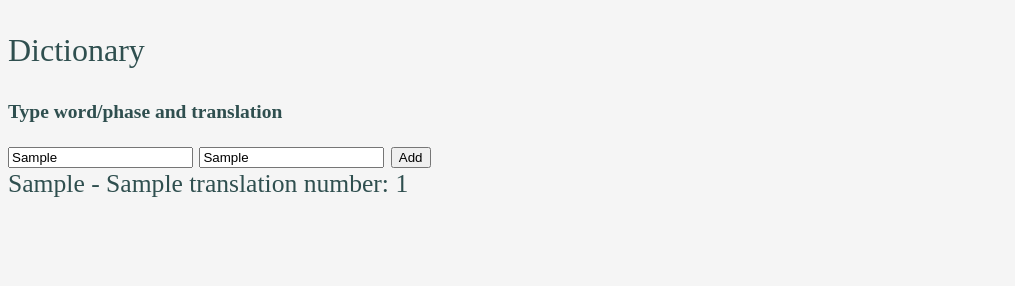
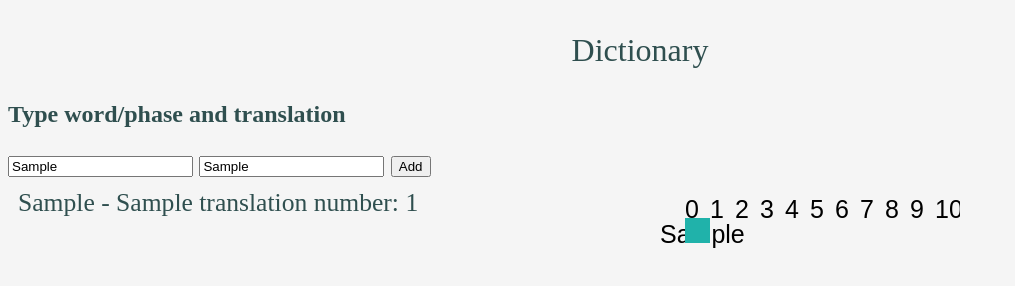
Before and after one commit to radekoziol/javascript-labs, a plain HTML site: page dictonary/dict.html in a window 1280 px wide. Both pictures are taken after typing "Sample", "Sample" into the empty fields and a click on the button "Add". Shown: the whole page, without its empty margins (0-1015 px from the left). Drawn offline with Linux system fonts and the light colour scheme.

Commit message:
Basic raw chart added

```diff
--- a/dictonary/dict.html
+++ b/dictonary/dict.html
@@ -2,8 +2,7 @@
 <html lang="en">
 <head>
     <meta charset="UTF-8">
-    <!--<script src = "script.js"></script>-->
-    <title>Title</title>
+    <script src = "script.js"></script>
 
     <style type="text/css">
         body {
@@ -38,6 +37,7 @@
 <body>
 
 <p>Dictionary</p>
+
 <aside>
     <h1>
         Type word/phase and translation
@@ -45,42 +45,19 @@
 </aside>
 
 <form onsubmit="myfunc()">
-
     <input type="text" id="vh">
     <input type="text" id="vh1"/>
-    <input type="button" value="Add" name="submit" onclick="addNewTranslation()"/>
+    <input type="button" value="Add" name="submit" onclick="update()"/>
 </form>
 
-<div id="output"></div>
+<div id="mainbody">
 
-<script>
+    <t1 id="output"></t1>
 
-    var map = {};
+    <canvas id="myCanvas"></canvas>
 
-    function countValues(val) {
-        return (String(val).match(/,/g)||[]).length;
-    }
+</div>
 
-    function addNewTranslation() {
-        var key = document.getElementById("vh").value;
-        var val = document.getElementById("vh1").value;
-
-        if(map[key] === undefined)
-            map[key] = [];
-        map[key].push(val);
-
-        var output = "";
-
-        Object.keys(map).forEach(function (key) {
-            output += key + " - " + map[key] + "   translation number: "
-                + (countValues(map[key]) + 1) + "<br>"
-        });
-
-        document.getElementById("output").innerHTML = output;
-    }
-
-
-</script>
 
 
 </body>
--- a/dictonary/script.js
+++ b/dictonary/script.js
@@ -1,16 +1,65 @@
-
 var map = {};
 
-function myfunc() {
 
-    map[document.getElementById("vh").value] = document.getElementById("vh1").value;
+function update() {
+    addNewTranslation();
+    printResults();
+    printChart()
+}
 
+function countValues(val) {
+    return (String(val).match(/,/g) || []).length;
+}
+
+function addNewTranslation() {
+
+    var key = document.getElementById("vh").value;
+    var val = document.getElementById("vh1").value;
+
+    if (map[key] === undefined)
+        map[key] = [];
+    map[key].push(val);
+}
+
+function printResults() {
     var output = "";
 
-    Object.keys(map).forEach(function(key) {
-        output += key + " - " +  map[key] + "<br>"
+    Object.keys(map).forEach(function (key) {
+        output += key + " - " + map[key] + "   translation number: "
+            + (countValues(map[key]) + 1) + "<br>"
     });
 
     document.getElementById("output").innerHTML = output;
+}
+
+function printChart() {
+
+    var c = 1;
+    Object.keys(map).forEach(function (key) {
+
+        for (var i = 0; i <= 15; i++) {
+            var can = document.getElementById("myCanvas");
+            var ctx = can.getContext("2d");
+            ctx.fillStyle = "black";
+            ctx.font="25px Arial";
+            ctx.fillText(i.toString(), (i+1) * 25, 25, 100);
+        }
+
+        ctx.fillStyle = "black";
+        ctx.font="25px Arial";
+        ctx.fillText(key.toString(), 0 , (c+1)*25, 100);
+
+        for (i = 1; i <= countValues(map[key]) + 1; i++) {
+            var can = document.getElementById("myCanvas");
+            var ctx = can.getContext("2d");
+            ctx.fillStyle = "lightseagreen";
+            ctx.fillRect(i * 25, c * 25, 25, 25);
+
+        }
+        c += 1;
+        output += key + " - " + map[key] + "   translation number: "
+            + (countValues(map[key]) + 1) + "<br>"
+    });
+
 
 }
--- a/dictonary/sheet.css
+++ b/dictonary/sheet.css
@@ -3,8 +3,25 @@ body{
     color: darkslategrey;
 }
 aside{
-    font-size: small;
+    font-size: medium;
 }
 p{
+    text-align: center;
     font-size: xx-large;
 }
+canvas{
+    float : left;
+    color: lightseagreen;
+    margin-top: 15px;
+    font-size: medium;
+}
+t1{
+    padding: 10px;
+    text-align: left;
+    float: left;
+    display: block;
+    width: 50%;
+
+    /*overflow: hidden; !* will contain if #first is longer than #second *!*/
+
+}
```
